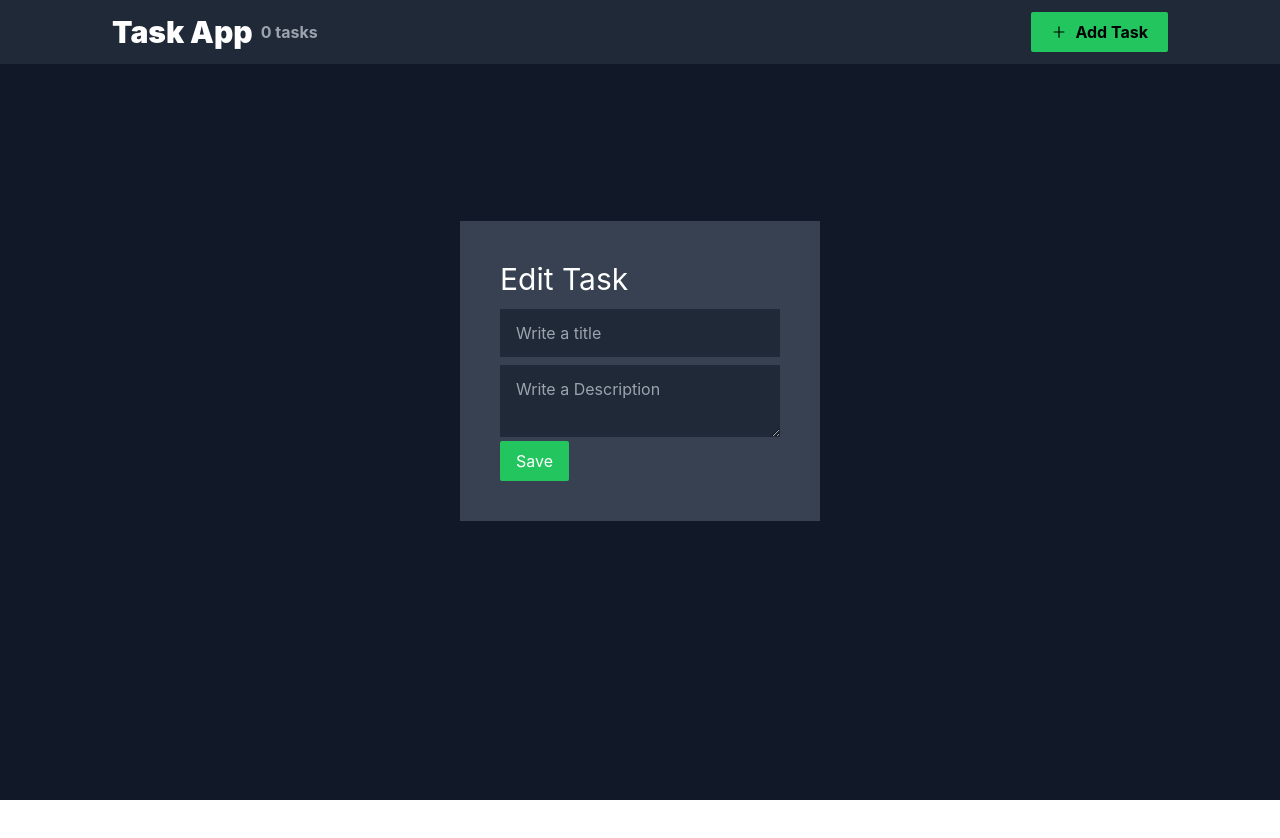
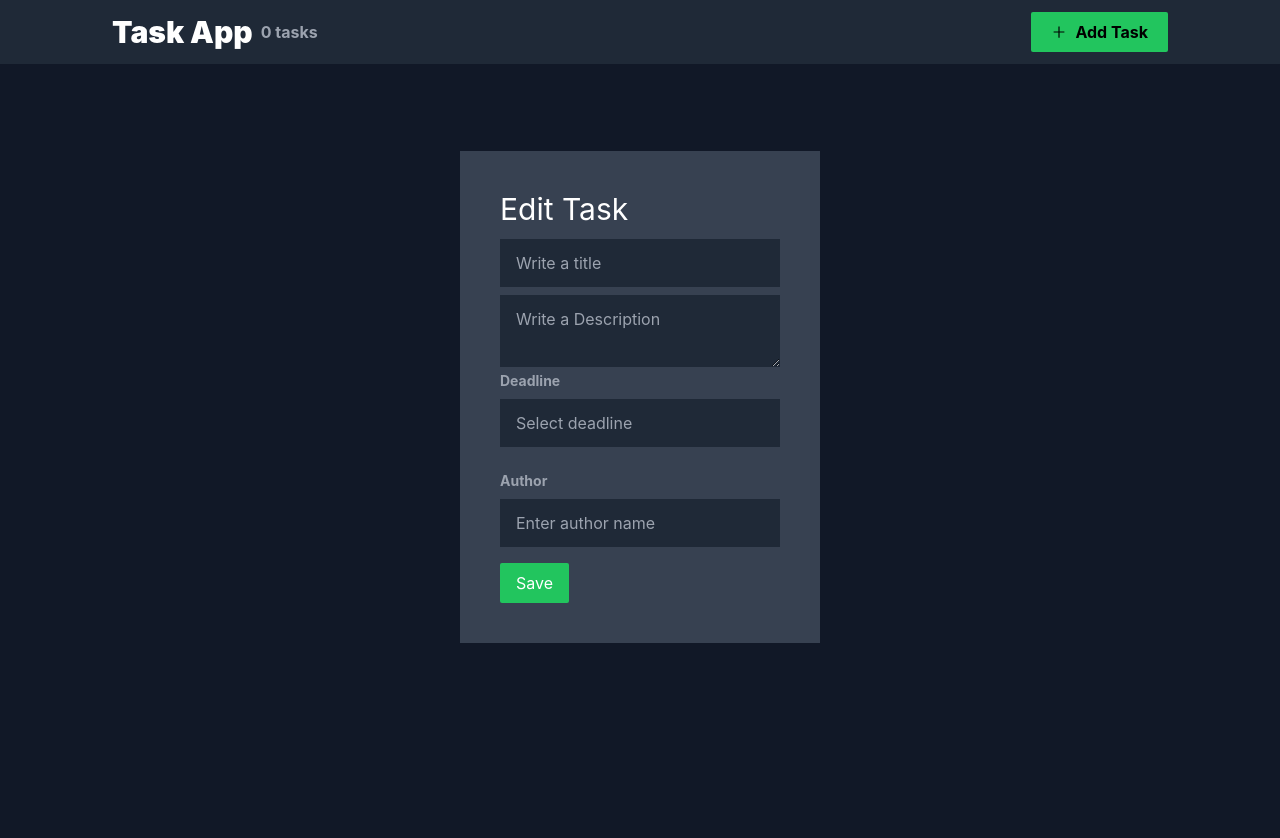
Before and after one commit to orangnyahilang/ADS-FE-Next-JS, a Next.js app: page /edit/1 in a window 1280 px wide. Shown: the top 838 px of the page. Before the commit the page ends 800 px from the top, so only its background shows below. Built offline with nearby package versions, Linux system fonts and the light colour scheme.

Commit message:
first commit

```diff
--- a/package.json
+++ b/package.json
@@ -9,12 +9,15 @@
     "lint": "next lint"
   },
   "dependencies": {
+    "@popperjs/core": "^2.11.8",
     "next": "13.2.4",
     "react": "18.2.0",
+    "react-datepicker": "^4.25.0",
     "react-dom": "18.2.0",
     "react-hook-form": "^7.43.7",
     "react-hot-toast": "^2.4.0",
     "react-icons": "^4.8.0",
+    "react-popper": "^2.3.0",
     "uuid": "^9.0.0"
   },
   "devDependencies": {
--- a/src/app/new/page.js
+++ b/src/app/new/page.js
@@ -1,9 +1,13 @@
+// src/app/new/page.js
+
 "use client";
 import { useEffect } from "react";
 import { useTasks } from "../../context/TasksContext";
 import { useRouter } from "next/navigation";
 import { useForm } from "react-hook-form";
 import { toast } from "react-hot-toast";
+import DatePicker from 'react-datepicker';
+import 'react-datepicker/dist/react-datepicker.css';
 
 const TaskFormPage = ({ params }) => {
   const {
@@ -11,13 +15,14 @@ const TaskFormPage = ({ params }) => {
     handleSubmit,
     formState: { errors },
     setValue,
+    watch,
   } = useForm();
   const { createTask, updateTask, tasks } = useTasks();
   const router = useRouter();
 
   const onSubmit = handleSubmit((data) => {
     if (!params.id) {
-      createTask(data.title, data.description);
+      createTask(data.title, data.description, data.deadline, data.author);
       toast.success("Task created successfully");
     } else {
       updateTask(params.id, data);
@@ -32,6 +37,8 @@ const TaskFormPage = ({ params }) => {
       if (taskFound) {
         setValue("title", taskFound.title);
         setValue("description", taskFound.description);
+        setValue("deadline", taskFound.deadline ? new Date(taskFound.deadline) : null);
+        setValue("author", taskFound.author);
       }
     }
   }, []);
@@ -69,6 +76,42 @@ const TaskFormPage = ({ params }) => {
           </span>
         )}
 
+        <div className="mb-4">
+          <label htmlFor="deadline" className="block text-gray-400 text-sm font-bold mb-2">
+            Deadline
+          </label>
+          <DatePicker
+            id="deadline"
+            className="bg-gray-800 focus:text-gray-100 focus:outline-none w-full py-3 px-4 mb-2 block"
+            selected={watch("deadline")}
+            onChange={(date) => setValue("deadline", date)}
+            showTimeSelect
+            timeFormat="HH:mm"
+            timeIntervals={15}
+            timeCaption="Time"
+            dateFormat="yyyy-MM-dd HH:mm"
+            placeholderText="Select deadline"
+          />
+        </div>
+
+        <div className="mb-4">
+          <label htmlFor="author" className="block text-gray-400 text-sm font-bold mb-2">
+            Author
+          </label>
+          <input
+            type="text"
+            id="author"
+            className="bg-gray-800 focus:text-gray-100 focus:outline-none w-full py-3 px-4 mb-2 block"
+            placeholder="Enter author name"
+            {...register("author", { required: true })}
+          />
+          {errors.author && (
+            <span className="block text-red-400 mb-2">
+              This field is required
+            </span>
+          )}
+        </div>
+
         <button className="bg-green-500 hover:bg-green-400 px-4 py-2 rounded-sm disabled:opacity-30">
           Save
         </button>
--- a/src/components/Layout.js
+++ b/src/components/Layout.js
@@ -1,5 +1,5 @@
 export const Layout = ({ children }) => (
-  <div className="bg-gray-900 text-white h-[calc(100vh-4rem)]">
+  <div className="bg-gray-900 text-white h-screen">
     <main className="h-5/6 px-28 py-10">{children}</main>
   </div>
 );
--- a/src/components/TaskCard.js
+++ b/src/components/TaskCard.js
@@ -1,22 +1,38 @@
+// src/components/TaskCard.js
+
 import { useTasks } from "../context/TasksContext";
 import { useRouter } from "next/navigation";
 import { VscTrash } from "react-icons/vsc";
+import { VscEdit } from "react-icons/vsc";
 import { toast } from "react-hot-toast";
+import DatePicker from 'react-datepicker';
+import 'react-datepicker/dist/react-datepicker.css';
+
 
 export const TaskCard = ({ task }) => {
   const { deleteTask } = useTasks();
   const router = useRouter();
 
+  // Menggunakan fungsi format untuk mengonversi objek Date ke dalam string
+  const formatDeadline = (deadline) => {
+    return deadline.toLocaleString(); // Atau gunakan metode format date yang sesuai dengan kebutuhan Anda
+  };
+
   return (
-    <div
-      className="bg-gray-700 hover:bg-gray-600 cursor-pointer px-20 py-5 m-2 flex justify-between"
-      onClick={() => router.push(`/edit/${task.id}`)}
-    >
-      <div>
-        <div className="flex justify-between">
-          <h1 className="font-bold">{task.title}</h1>
+    <div className="bg-gray-700 hover:bg-gray-600 cursor-pointer m-2 p-4 mb-4 w-[80vw] rounded-lg">
+      <div className="flex justify-between items-center">
+        <div>
+          <div className="flex justify-between">
+            <h1 className="font-bold mb-1">{task.title}</h1>
+            {/* Tombol Delete dipindahkan ke samping */}
+          </div>
+          <p className="text-gray-300 mb-2">{task.description}</p>
+          <span className="text-gray-400 text-xs block mb-1">Author: {task.author}</span>
+          <span className="text-gray-400 text-xs block mb-1">Deadline: {formatDeadline(task.deadline)}</span>
+        </div>
+        <div className="flex items-center">
           <button
-            className="bg-red-700 hover:bg-red-600 px-3 py-1 inline-flex items-center"
+            className="bg-red-700 hover:bg-red-600 px-3 py-1 inline-flex items-center mr-2 rounded-md"
             onClick={(e) => {
               e.stopPropagation();
               const accept = confirm(
@@ -28,10 +44,15 @@ export const TaskCard = ({ task }) => {
           >
             <VscTrash className="mr-2" /> Delete
           </button>
+          <button
+            className="bg-blue-500 hover:bg-blue-400 px-3 py-1 inline-flex items-center rounded-md"
+            onClick={() => router.push(`/edit/${task.id}`)}
+          >
+            <VscEdit className="mr-2" /> Edit
+          </button>
         </div>
-        <p className="text-gray-300">{task.description}</p>
-        <span className="text-gray-400 text-xs">{task.id}</span>
       </div>
+      {/* Di sini Anda dapat menambahkan elemen tambahan sesuai kebutuhan */}
     </div>
   );
 };
--- a/src/context/TasksContext.js
+++ b/src/context/TasksContext.js
@@ -1,3 +1,5 @@
+// src/context/TasksContext.js
+
 "use client";
 import { createContext, useContext, useEffect, useState } from "react";
 import { v4 as uuid } from "uuid";
@@ -15,8 +17,8 @@ export const TasksProvider = ({ children }) => {
   // save in localStorage
   const [tasks, setTasks] = useLocalStorage("tasks", []);
 
-  const createTask = (title, description) =>
-    setTasks([...tasks, { id: uuid(), title, description }]);
+  const createTask = (title, description, deadline, author) =>
+    setTasks([...tasks, { id: uuid(), title, description, deadline, author }]);
 
   const updateTask = (id, updatedTask) =>
     setTasks([
```
Also changed, not shown: 1 other file (tests, documents, lock files or other folders).
